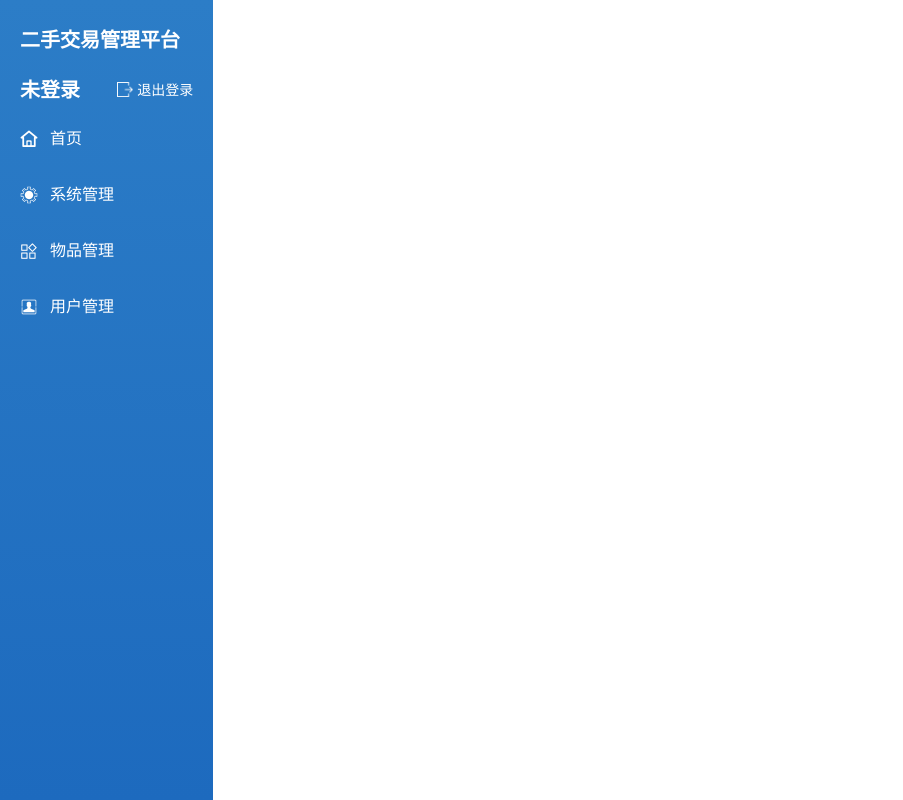
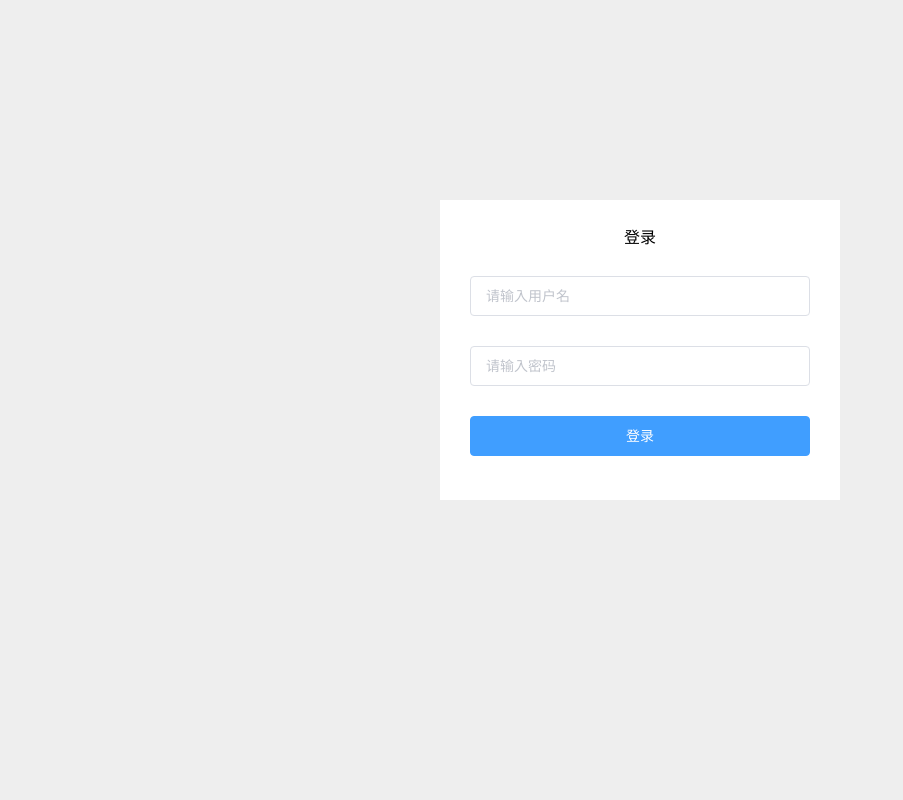
Before and after one commit to webprevious/wx-shop-pc, a Vue app: page /#/login in a window 1280 px wide. Shown: the whole page, without its empty margins (0-903 px from the left). Built offline with nearby package versions, Linux system fonts and the light colour scheme.

Commit message:
修改路由加入登录模块

```diff
--- a/src/App.vue
+++ b/src/App.vue
@@ -1,20 +1,15 @@
 <template>
   <el-row id="app">
-    <el-col class="view-nav" :span="4">
-      <navigator></navigator>
-    </el-col>
-    <el-col class="view-page" :span="20">
-      <router-view></router-view>
-    </el-col>
+    <router-view></router-view>
   </el-row>
 </template>
 
 <script>
-import Navigator from '@/components/Navigator.vue'
+// import Navigator from '@/components/Navigator.vue'
 export default {
   name: 'app',
   components: {
-    Navigator
+    // Navigator
   }
 }
 </script>
@@ -23,19 +18,12 @@ export default {
 #app {
   font-family: "Helvetica Neue",Helvetica,"PingFang SC","Hiragino Sans GB","Microsoft YaHei","微软雅黑",Arial,sans-serif;
   min-width: 1000px;
-  .view-nav {
-    min-width: 200px;
-  }
-  .view-page {
-    min-width: 800px;
-    height: 100vh;
-    overflow-x: auto;
-  }
 }
 // 全局样式，避免样式穿透
 .carousel,
 .category,
-.user-manage {
+.user-manage,
+.verify {
   // 表格表头
   .el-table th {
     background-color: #FAFAFA!important;
@@ -49,6 +37,9 @@ export default {
   .update {
     color: #1d6abe;
     cursor: pointer;
+    & + span {
+      padding-left: 10px;
+    }
   }
   // 删除字段样式
   .delete {
@@ -67,5 +58,9 @@ export default {
     margin-bottom: 100px;
     margin-left: 0!important;
   }
+  // 用户管理，新增用户弹框
+  .el-dialog {
+    width: 410px!important;
+  }
 }
 </style>
--- a/src/router.js
+++ b/src/router.js
@@ -1,10 +1,11 @@
 import Vue from 'vue'
 import VueRouter from 'vue-router'
+import Index from '@/views/index'
+import Login from '@/views/login'
 import Home from '@/views/home'
 import SystemManage from '@/views/system-manage'
 import GoodsVerify from '@/views/goods-verify'
 import UserManage from '@/views/user-manage'
-import Upload from '@/views/upload'
 
 Vue.use(VueRouter)
 
@@ -12,28 +13,47 @@ export default new VueRouter({
   routes: [
     {
       path: '/',
+      component: Index,
+      redirect: '/home',
+      children: [
+        {
+          path: '/home',
           name: 'Home',
-      component: Home
+          component: Home,
+          meta: {
+            role: ['super-admin', 'system-manage', 'goods-manage', 'user-manage']
+          }
         },
         {
           path: '/system',
           name: 'SystemManage',
-      component: SystemManage
+          component: SystemManage,
+          meta: {
+            role: ['super-admin', 'system-manage']
+          }
         },
         {
           path: '/goods',
           name: 'GoodsVerify',
-      component: GoodsVerify
+          component: GoodsVerify,
+          meta: {
+            role: ['super-admin', 'goods-manage']
+          }
         },
         {
           path: '/user',
           name: 'UserManage',
-      component: UserManage
+          component: UserManage,
+          meta: {
+            role: ['super-admin', 'user-manage']
+          }
+        }
+      ]
     },
     {
-      path: '/upload',
-      name: 'Upload',
-      component: Upload
+      path: '/login',
+      component: Login,
+      name: 'Login'
     }
   ]
 })
--- /dev/null
+++ b/src/views/login/index.vue
@@ -0,0 +1,83 @@
+<template>
+  <div class="login-wrap">
+    <div class="login">
+      <div class="title">登录</div>
+      <el-input class="user-name" v-model="userName" placeholder="请输入用户名" clearable></el-input>
+      <el-input type="password" class="password" v-model="password" placeholder="请输入密码" clearable></el-input>
+       <el-button type="primary" class="login-btn" @click="login">登录</el-button>
+    </div>
+  </div>
+</template>
+
+<script>
+import { mapActions } from 'vuex'
+export default {
+  name: 'login',
+  data () {
+    return {
+      userName: '',
+      password: ''
+    }
+  },
+  methods: {
+    // 输入检查
+    inputCheck () {
+      let err = ''
+      if (!this.userName) {
+        err = '请输入用户名'
+      } else if (!this.password) {
+        err = '请输入密码'
+      }
+      return err
+    },
+    async login () {
+      let errData = this.inputCheck()
+      if (errData) {
+        return this.$message.warning(errData)
+      }
+      let reqData = {
+        userName: this.userName,
+        password: this.password
+      }
+      const res = await this.$axios('/manLogin', reqData, 'POST')
+      if (res.code) {
+        console.log(res.data)
+        this.saveUserInfo(res.data)
+        this.$router.push('/home')
+      } else {
+        this.$message.error(res.data)
+      }
+    },
+    ...mapActions(['saveUserInfo'])
+  }
+}
+</script>
+
+<style lang="less" scoped>
+.login-wrap {
+  width: 100vw;
+  height: 100vh;
+  background: #EEE;
+  position: relative;
+  .login {
+    width: 400px;
+    height: 300px;
+    padding: 30px;
+    background: #fff;
+    position: absolute;
+    top: 50%;
+    left: 50%;
+    transform: translate(-200px,-200px);
+    .title {
+      text-align: center;
+    }
+    .user-name {
+      margin: 30px 0;
+    }
+    .login-btn {
+      width: 100%;
+      margin-top: 30px;
+    }
+  }
+}
+</style>
```
Lines whose indentation alone changed are shown as unchanged.
